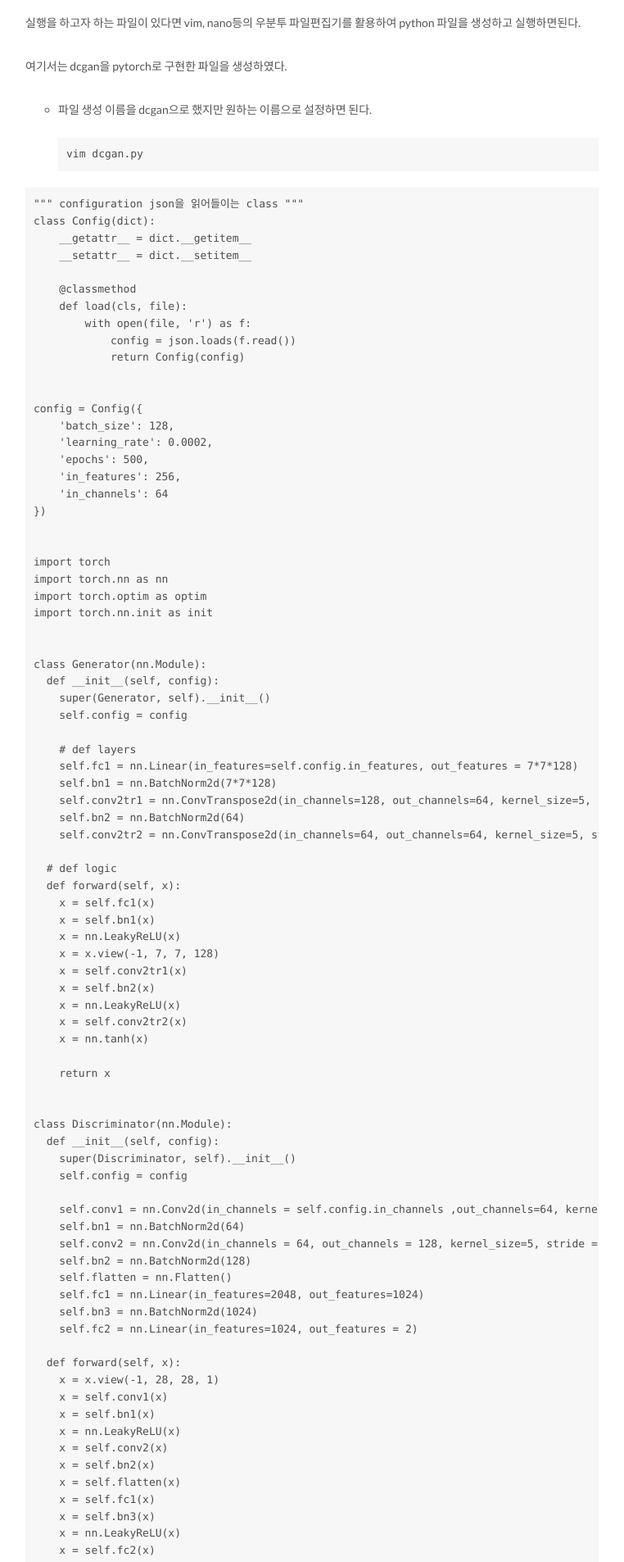
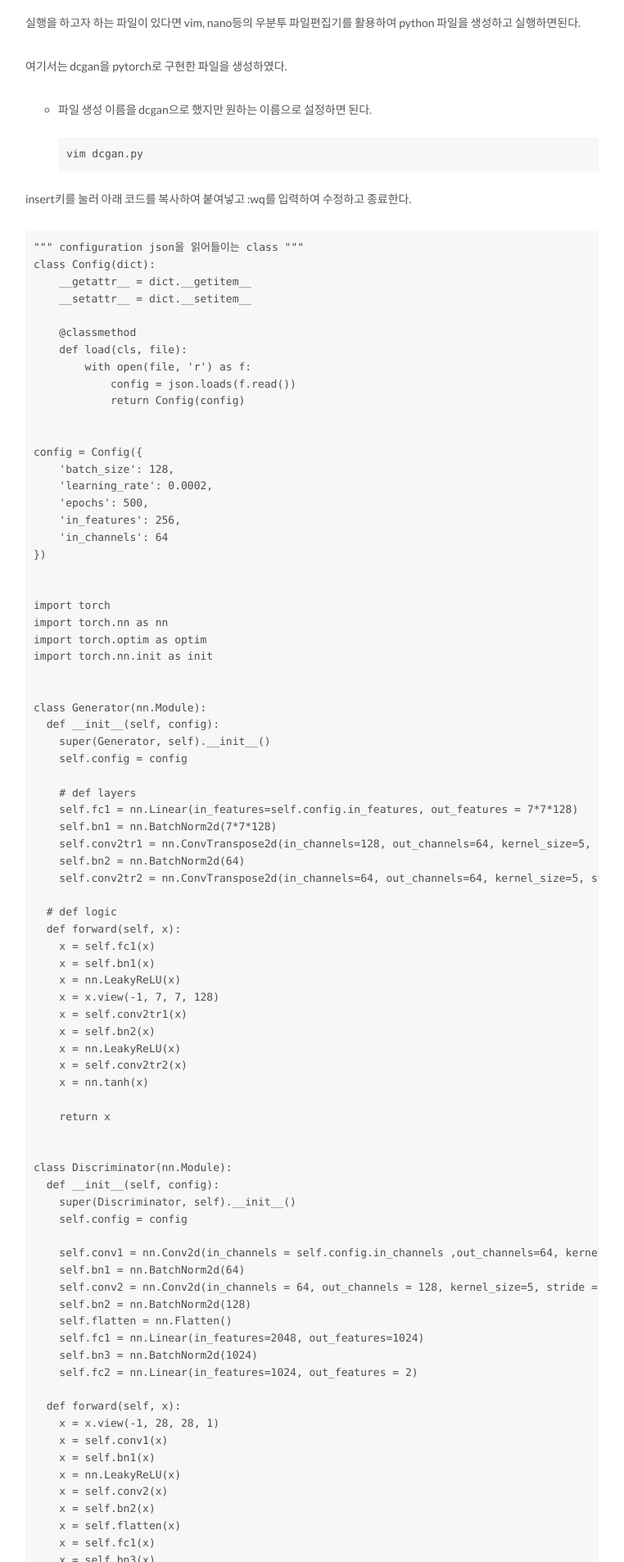
Before and after one commit to silverstar0727/silverstar0727.github.io, a Jekyll site: the page built from _posts/etc/2021-01-26-ubuntu_miniconda.md, in a window 1280 px wide. Shown: the part 1458-3364 px from the top of the page at 82% size, without its empty margins (259-1021 px from the left). Built offline with Jekyll 4.4.1, drawn with Linux system fonts in a browser that asks for light colours; comment, search, counter and statistics services are not loaded.

Commit message:
Update 2021-01-26-ubuntu_miniconda.md

```diff
--- a/_posts/etc/2021-01-26-ubuntu_miniconda.md
+++ b/_posts/etc/2021-01-26-ubuntu_miniconda.md
@@ -64,6 +64,8 @@ conda install tensorflow
 ~~~
 vim dcgan.py
 ~~~
+
+insert키를 눌러 아래 코드를 복사하여 붙여넣고 :wq를 입력하여 수정하고 종료한다.
 
 ~~~
 """ configuration json을 읽어들이는 class """
```
